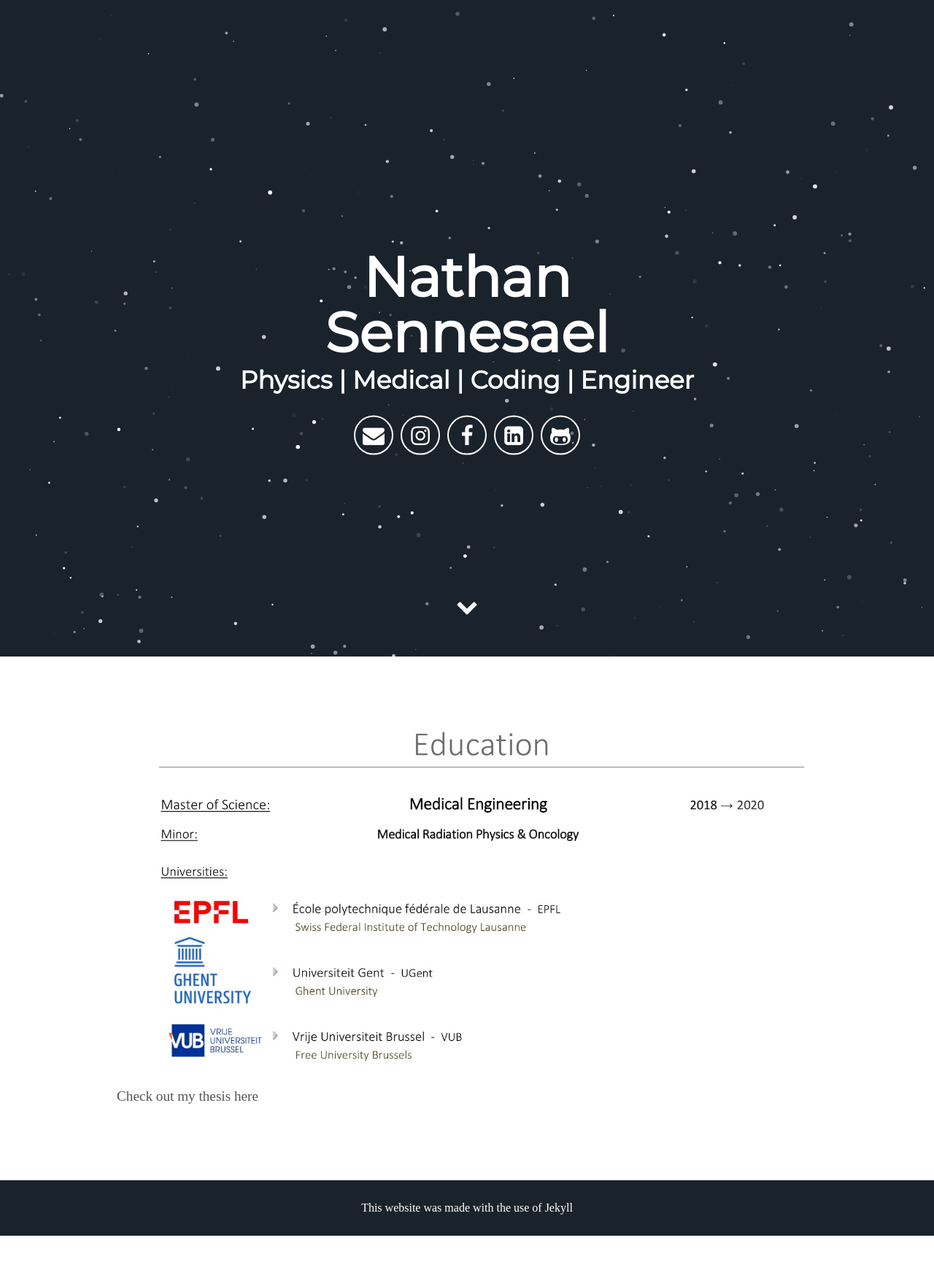
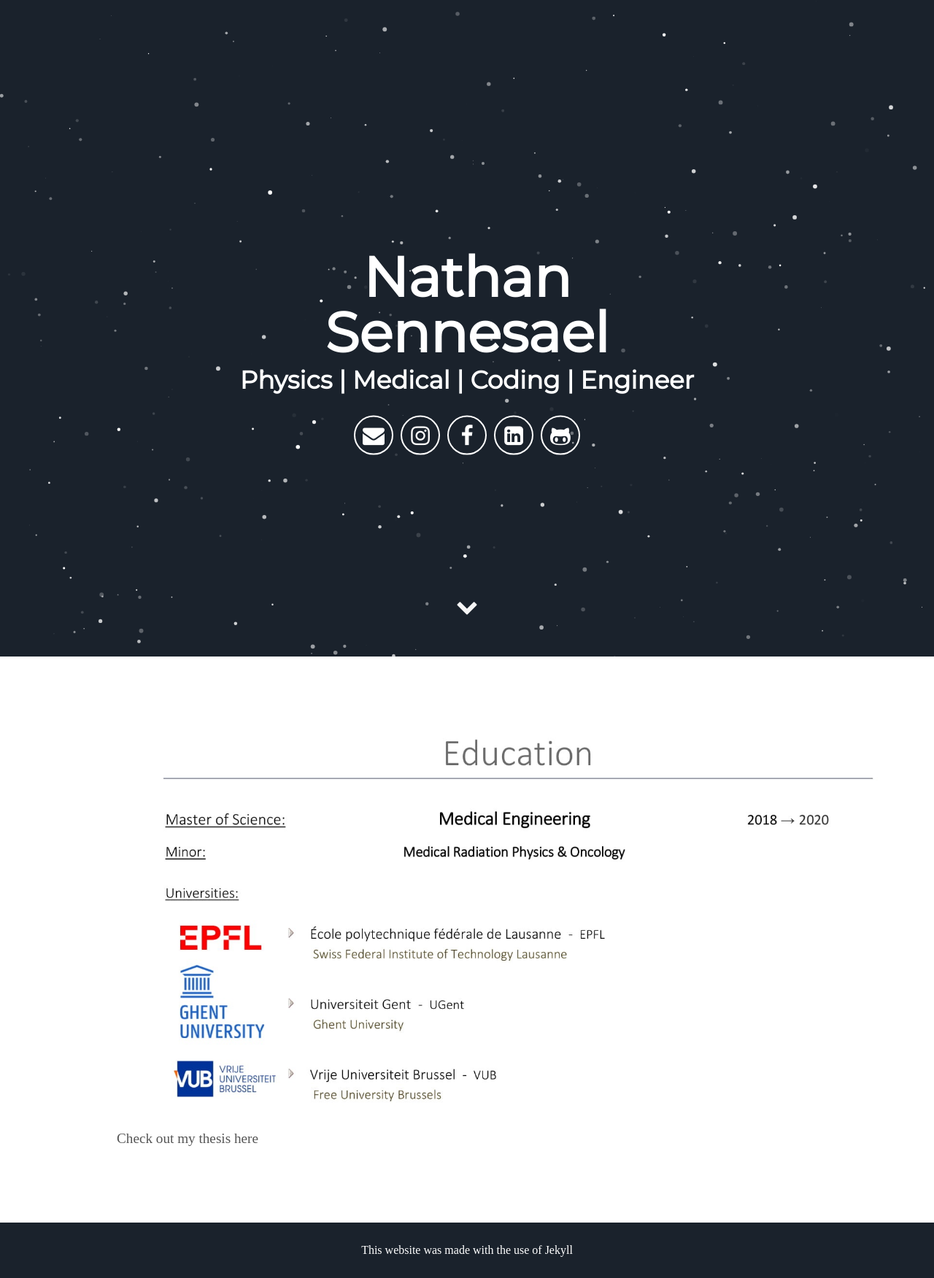
Before and after one commit to Senneschal/CV, a Jekyll site: the page built from index.html, in a window 1280 px wide. Shown: the whole page at 73% size. Built offline with Jekyll 4.4.1, drawn with Linux system fonts in a browser that asks for light colours; some web fonts are replaced; before the commit the page ends 1694 px from its top, so only the background shows below that.

Commit message:
Update default.html

```diff
--- a/_layouts/default.html
+++ b/_layouts/default.html
@@ -5,7 +5,7 @@
   <body>
       {% include header.html %}
       <section id="about">
-        <img src="ed.jpg" alt="HTML5 Icon" width="1000">
+        <img src="ed.jpg" alt="HTML5 Icon" width="1100">
         Check out my thesis here
       </section>
         {{ content }}
```
